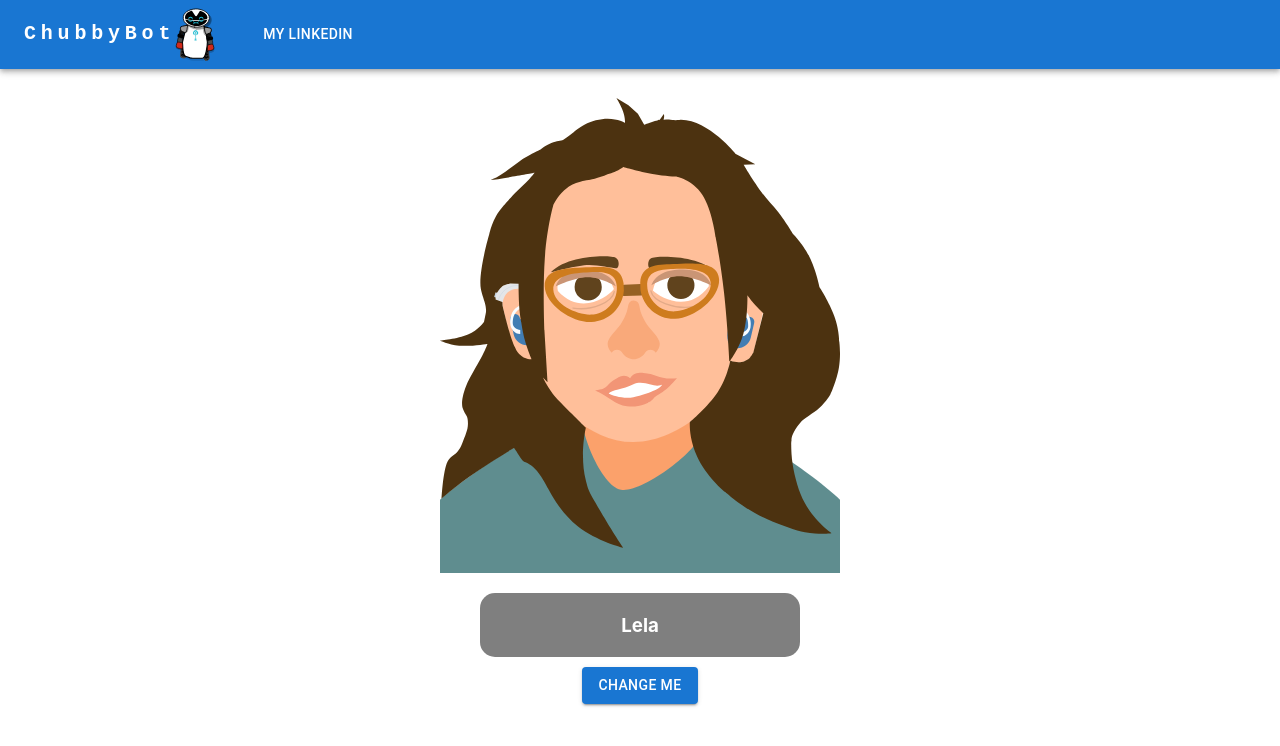
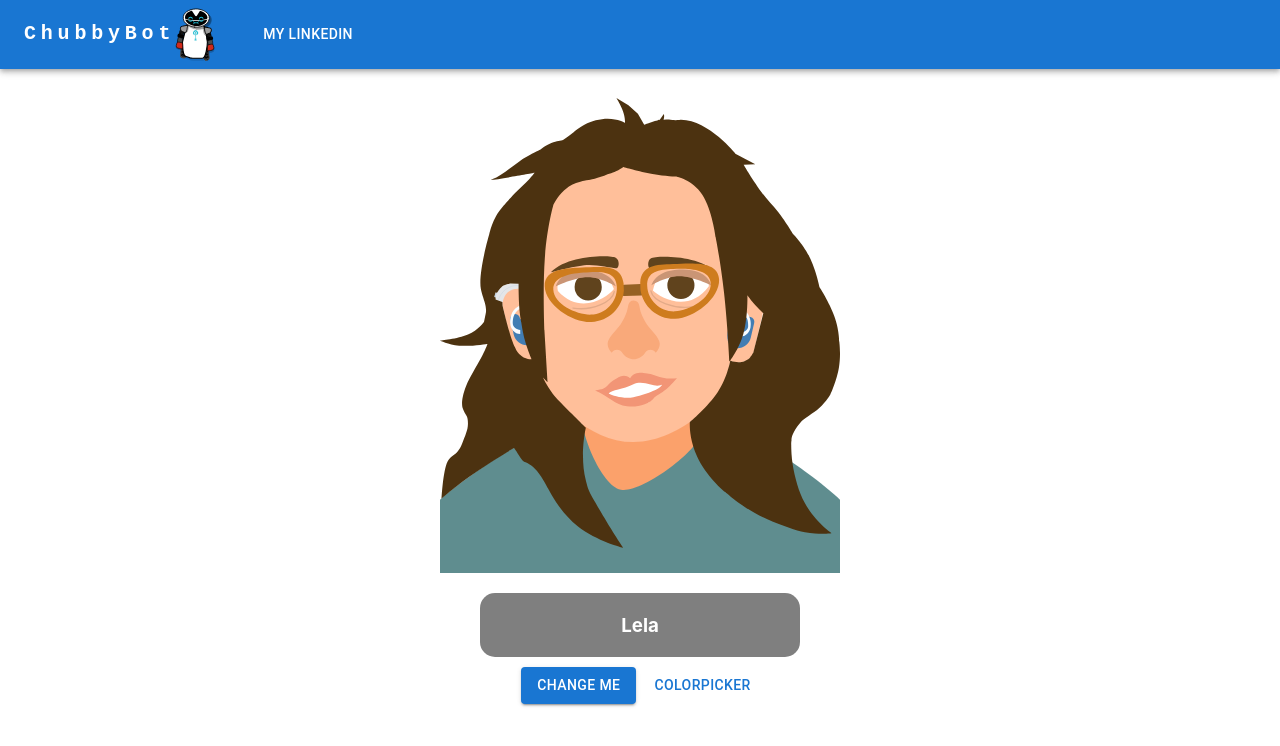
Before and after one commit to CanoodlingSocks/my-interactive-avatar, a React (Create React App) app: page / in a window 1280 px wide. Shown: the top 746 px of the page. Built offline with nearby package versions, Linux system fonts and the light colour scheme.

Commit message:
add colorpicker

```diff
--- a/package.json
+++ b/package.json
@@ -15,6 +15,7 @@
     "@types/react": "^18.0.29",
     "@types/react-dom": "^18.0.11",
     "react": "^18.2.0",
+    "react-colorful": "^5.6.1",
     "react-dom": "^18.2.0",
     "react-router-dom": "^6.9.0",
     "react-scripts": "5.0.1",
--- a/src/components/Home/home.tsx
+++ b/src/components/Home/home.tsx
@@ -2,6 +2,20 @@ import Box from '@mui/material/Box'
 import SelfiePicker, {SelfieType} from '../SelfiePicker/selfie-picker';
 import Button from '@mui/material/Button';
 import { useState } from "react";
+import { ColorPicker } from '../Shared/Layout/ColorPicker/colorpicker';
+import PaletteIcon from '@mui/icons-material/Palette';
+import useMediaQuery from '@mui/material/useMediaQuery';
+import { styled } from '@mui/material/styles';
+import { createTheme } from '@mui/material/styles';
+
+const theme = createTheme({
+  palette: {
+    primary: {
+      main: '#0077c2',
+    },
+  },
+});
+
 
 const images = [
     "Lela",
@@ -23,6 +37,10 @@ function Home() {
 
     const [imageString, setImageString] = useState<string>("Lela");
     const [displayedImageName, setDisplayedImageName] = useState<string>("Lela");
+    const [drawerOpen, setDrawerOpen] = useState<boolean>(false)
+
+    //Make the colorpicker btn responsive
+    const isMobile = useMediaQuery(theme.breakpoints.down('sm'));
 
     const SelfieType: SelfieType = {
         randomImage: imageString
@@ -36,6 +54,17 @@ function Home() {
 
     //Regex expression to split the img-namestring at the uppercased letters
     const formattedImageName = imageString.replace(/([A-Z])/g, ' $1');
+
+    const handleColorPickerOpen = () => {
+        setDrawerOpen(true);
+    };
+
+    const ResponsiveButton = styled(Button)(({ theme }) => ({
+        [theme.breakpoints.down('md')]: {
+          minWidth: 'initial',
+          padding: theme.spacing(0.5),
+        },
+      }));
 
     return (
         <>
@@ -62,18 +91,15 @@ function Home() {
             >
              <h3>{formattedImageName}</h3>
       </Box>
-            <Box
-                display="flex"
-                justifyContent="center"
-
-            >
-                <Button
-                    variant="contained"
-                    onClick={() => randomizeImg()}
-                >
+      <Box display="flex" justifyContent="center">
+        <Button variant="contained" onClick={() => randomizeImg()}>
           Change Me
         </Button>
+        <ResponsiveButton sx={{ ml: '10px' }} onClick={() => setDrawerOpen(true)}>
+          {isMobile ? <PaletteIcon /> : 'COLORPICKER'}
+        </ResponsiveButton>
       </Box>
+      <ColorPicker drawerOpen={drawerOpen} setDrawerOpen={setDrawerOpen} />
     </>
   )
 }
--- /dev/null
+++ b/src/components/Shared/Layout/ColorPicker/colorpicker.tsx
@@ -0,0 +1,35 @@
+import { useState } from "react";
+import { HexColorPicker } from "react-colorful";
+import { Drawer, Button, Box } from "@mui/material";
+
+interface ColorPickerProps {
+    drawerOpen: boolean;
+    setDrawerOpen: React.Dispatch<React.SetStateAction<boolean>>;
+  }
+
+export const ColorPicker = ({ drawerOpen, setDrawerOpen }: ColorPickerProps) => {
+  const [color, setColor] = useState("#000000");
+
+  const handleColorChange = (newColor: string) => {
+    setColor(newColor);
+  };
+
+  function changeColor(className: string, newColor: string) {
+    const elements = document.getElementsByClassName(
+      className
+    ) as HTMLCollectionOf<SVGElement>;
+    for (let i = 0; i < elements.length; i++) {
+      elements[i].style.fill = newColor;
+    }
+  }
+
+  return (
+    <>
+      <Drawer open={drawerOpen} onClose={() => setDrawerOpen(false)}anchor="left">
+        <Box width="300px" padding="1rem">
+          <HexColorPicker color={color} onChange={handleColorChange} />
+        </Box>
+      </Drawer>
+    </>
+  );
+};
```
Also changed, not shown: 1 other file (tests, documents, lock files or other folders). Lines whose indentation alone changed are shown as unchanged.
